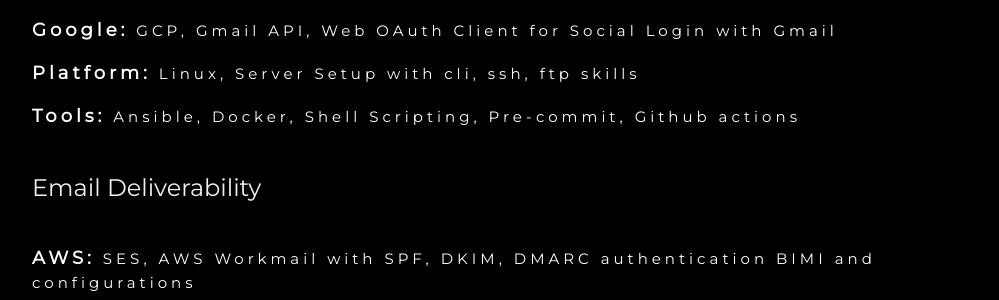
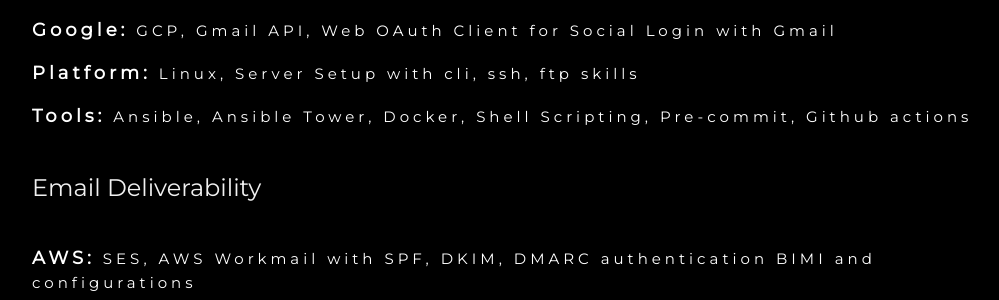
Before and after one commit to edchelstephens/portfolio, a Django app: page / in a window 1280 px wide. Shown: the part 4261-4561 px from the top of the page, without its empty margins (178-1177 px from the left). Run offline with Django 4.2, Linux system fonts and the light colour scheme; some libraries are stand-ins or nearby versions.

Commit message:
notes: scrum

```diff
--- a/pages/templates/pages/index.html
+++ b/pages/templates/pages/index.html
@@ -275,7 +275,7 @@
                                     <p class="w3-wide w3-margin-bottom"><span style="font-size:18px; font-weight:bold">AWS:</span> Elastic Beanstalk, EC2, Route 53, S3, RDS, SES, SNS, IAM, Workmail, Elasticache</p>
                                     <p class="w3-wide w3-margin-bottom"><span style="font-size:18px; font-weight:bold">Google:</span> GCP, Gmail API, Web OAuth Client for Social Login with Gmail</p>
                                     <p class="w3-wide w3-margin-bottom"><span style="font-size:18px; font-weight:bold">Platform:</span> Linux, Server Setup with cli, ssh, ftp skills</p>
-                                    <p class="w3-wide w3-margin-bottom"><span style="font-size:18px; font-weight:bold">Tools:</span> Ansible, Docker, Shell Scripting, Pre-commit, Github actions</p>
+                                    <p class="w3-wide w3-margin-bottom"><span style="font-size:18px; font-weight:bold">Tools:</span> Ansible, Ansible Tower, Docker, Shell Scripting, Pre-commit, Github actions</p>
 
                                     <h3 class="w3-padding-24 w3-text-light-grey">Email Deliverability</h3>
                                     <p class="w3-wide w3-margin-bottom"><span style="font-size:18px; font-weight:bold">AWS:</span>  SES, AWS Workmail with SPF, DKIM, DMARC authentication BIMI and configurations</p>
```
